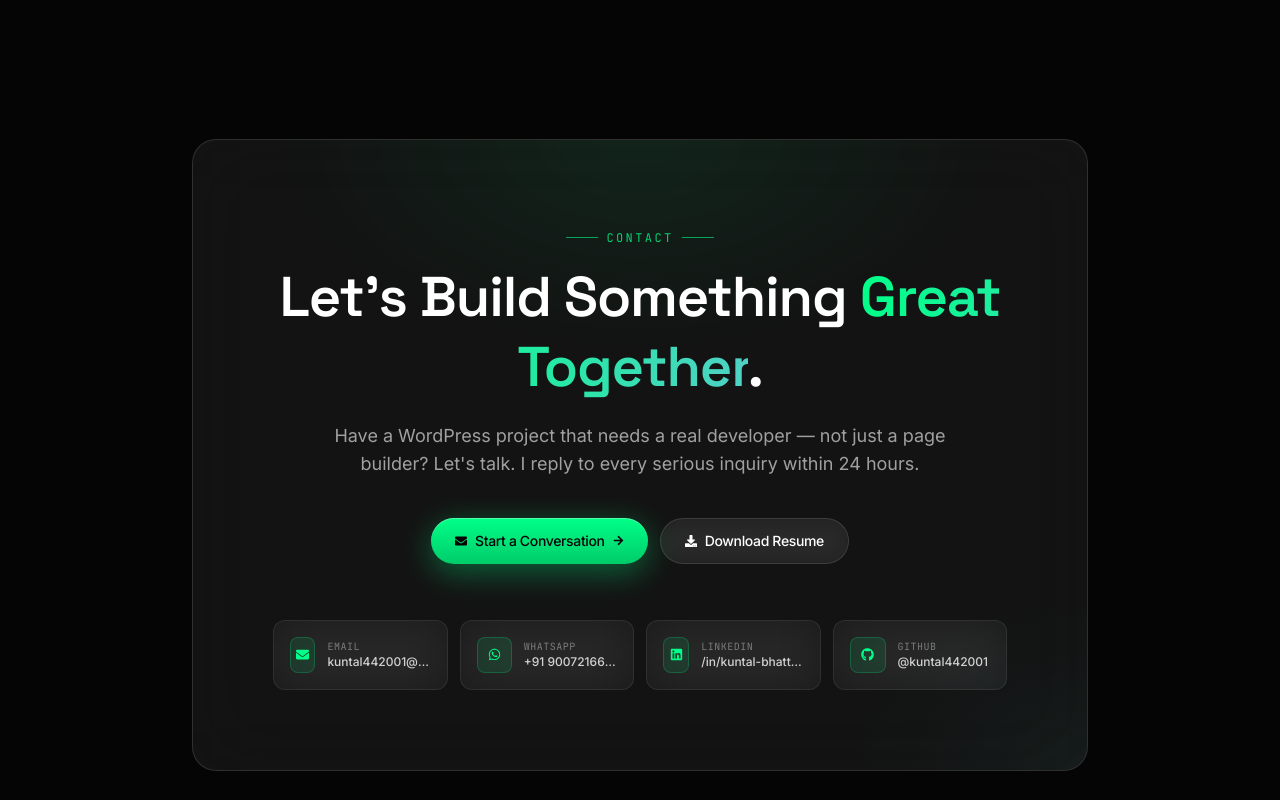
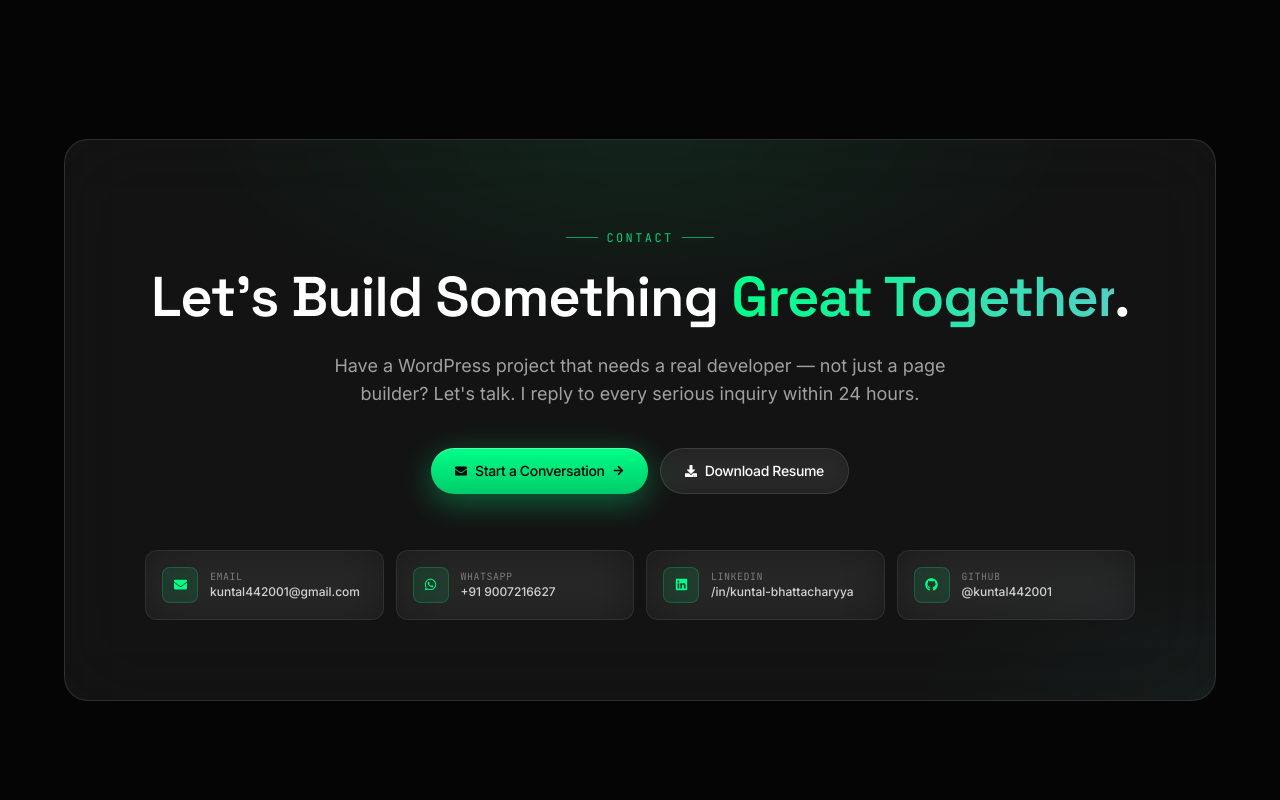
Before and after one commit to kuntal442001/My-Portfolio, a React (Vite) app: page / in a window 1280 px wide. Shown: the part 8960-9760 px from the top of the page. Built offline with nearby package versions, Linux system fonts and the light colour scheme; no server answers.

Commit message:
contact size change

```diff
--- a/src/components/Contact.jsx
+++ b/src/components/Contact.jsx
@@ -173,7 +173,7 @@ export default function Contact() {
 
   return (
     <section id="contact" className="relative section-py">
-      <div className="container-px w-full max-w-5xl mx-auto">
+      <div className="container-px w-full max-w-7xl mx-auto">
         <motion.div
           className="relative overflow-hidden rounded-3xl glass-strong p-8 md:p-14 lg:p-20 text-center"
           initial={{ opacity: 0, y: 40 }}
```
